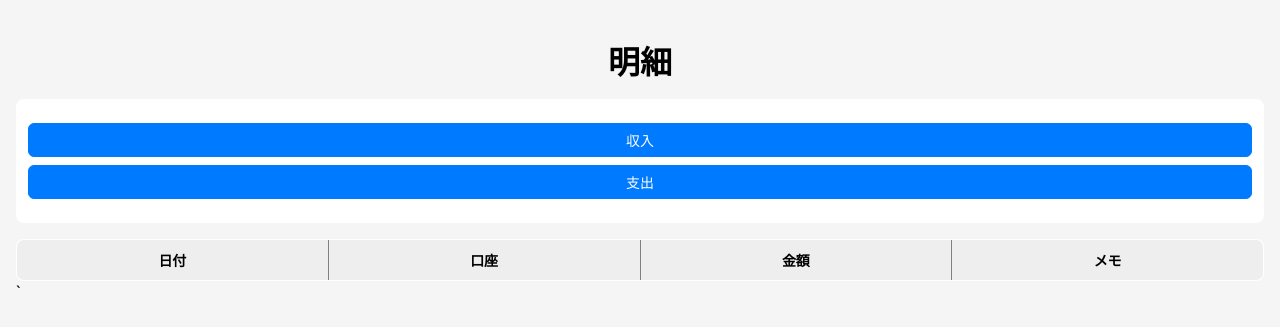
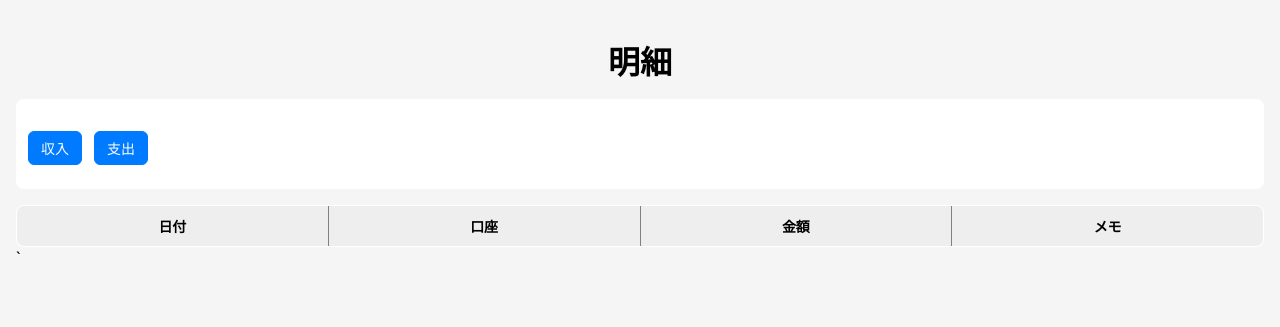
Before and after one commit to Lion0819-dev/savelog, a Flask app: page /details in a window 1280 px wide. Shown: the top 327 px of the page. Run offline with Flask 3, Linux system fonts and the light colour scheme; data that the repository does not hold is empty.

Commit message:
振替の2行を1行にまとめる処理を追加

```diff
--- a/app/static/style.css
+++ b/app/static/style.css
@@ -25,10 +25,15 @@ h1 {
 }
 
 .filters > div {
+  display: flex;
+  flex-wrap: wrap;
+  gap: 8px;
   margin-bottom: 8px;
 }
 
 .filter-btn {
+  width: auto;
+  flex: 0 0 auto;
   margin: 4px 4px 4px 0;
   padding: 6px 12px;
   border-radius: 6px;
--- a/app/templates/details.html
+++ b/app/templates/details.html
@@ -56,9 +56,7 @@
         </thead>
         <tbody>
             {% for d in details %}
-            <tr class="detail-row"
-                data-account="{{ d['account_name'] }}"
-                data-amount="{{ d['amount'] }}"
+            <tr class="detail-row" data-account="{{ d['account_name'] }}" data-amount="{{ d['amount'] }}"
                 data-month="{{ d['saved_date'][:7] }}">
                 <td>{{ d['saved_date'] }}</td>
                 <td>{{ d['account_name'] }}</td>
@@ -104,21 +102,37 @@
                 ".amount-filters .active"
             )].map(b => b.dataset.amount);
 
+            const seenTransfers = new Set(); //振替重複チェック
+
             document.querySelectorAll(".detail-row").forEach(row => {
                 const account = row.dataset.account;
                 const month = row.dataset.month;
                 const amount = Number(row.dataset.amount);
+                const memo = row.querySelector("td:last-child").textContent;
 
+                // 振替の1行表示
+                let showRow = true;
+                if (memo.includes("FROM") && memo.includes("TO")) {
+                    if (seenTransfers.has(memo)) {
+                        showRow = false; // 2行目は非表示
+                    } else {
+                        seenTransfers.add(memo); // 初回だけ表示
+                    }
+                }
+
+                // フィルター条件
                 const accountOK = activeAccounts.includes(account);
                 const monthOK = activeMonths.includes(month);
                 const amountOK =
                     (amount > 0 && activeAmounts.includes("plus")) ||
                     (amount < 0 && activeAmounts.includes("minus"));
 
-                row.style.display =
-                    accountOK && monthOK && amountOK ? "" : "none";
+                row.style.display = (showRow && accountOK && monthOK && amountOK) ? "" : "none";
             });
         }
+
+        // 初期適用
+        applyFilters();
     </script>
 
     `
```
